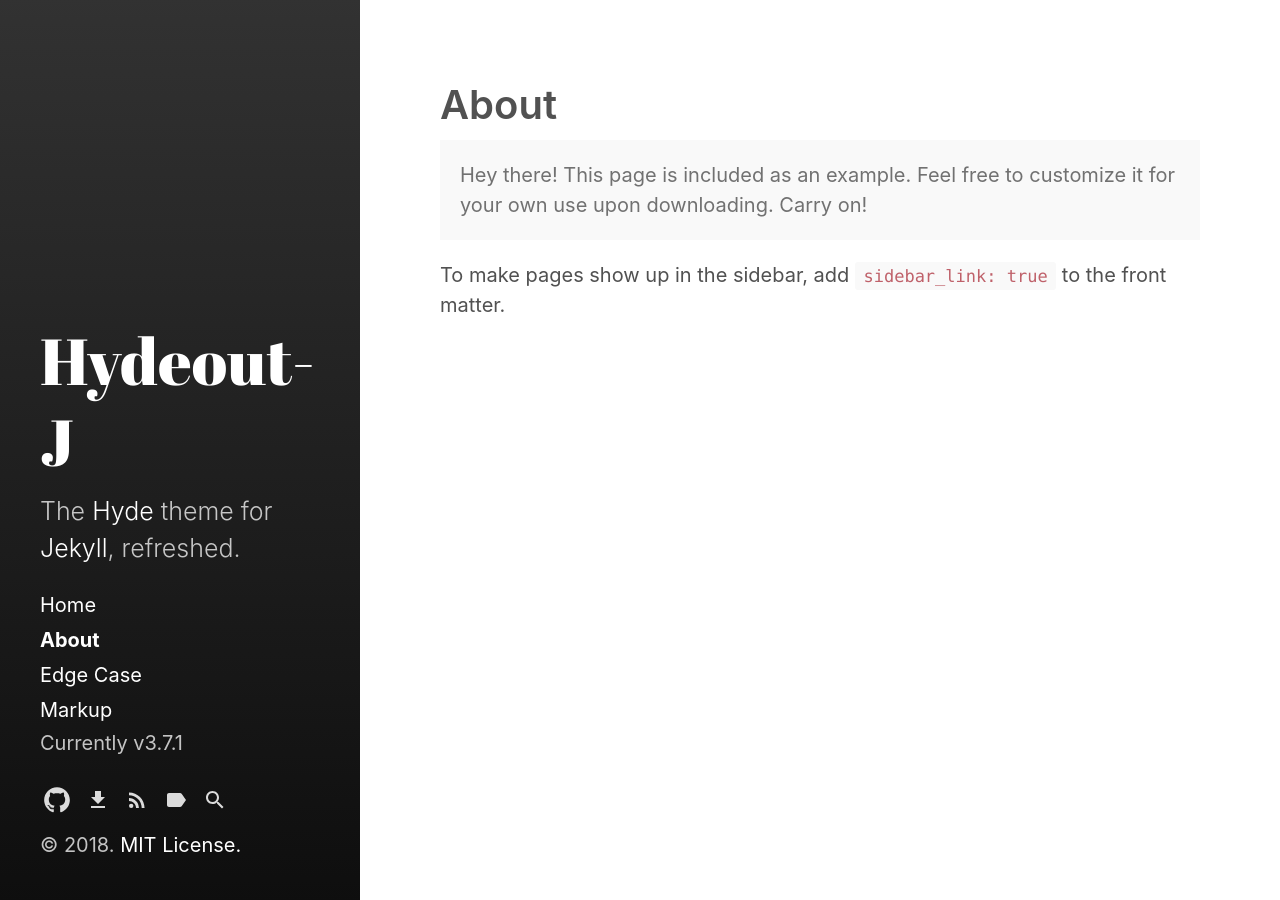
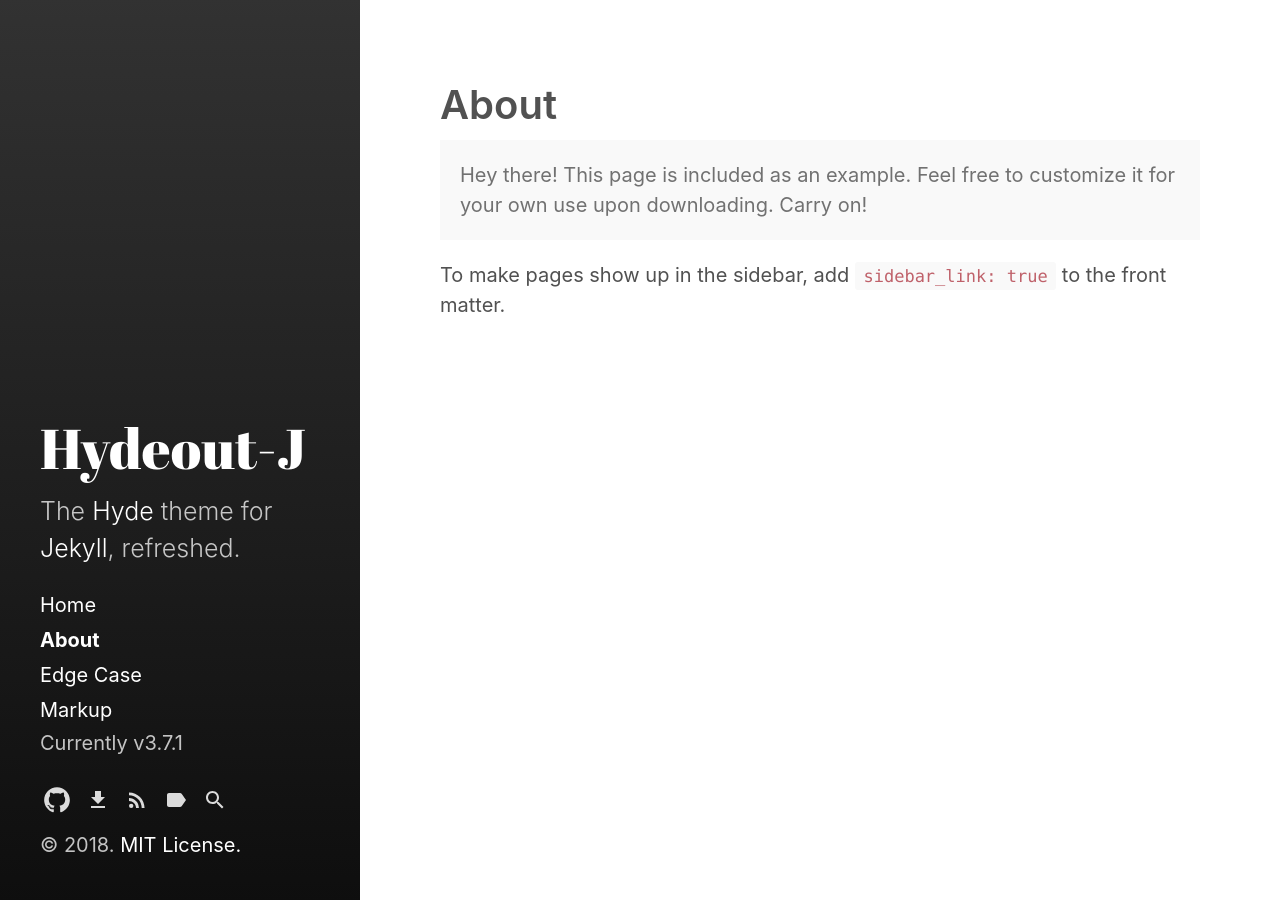
Before and after one commit to mirinae312/hydeout_j, a Jekyll site: the page built from about.md, in a window 1280 px wide. Built offline with Jekyll 4.4.1, drawn with Linux system fonts in a browser that asks for light colours.

Commit message:
sidebar title 수정 #1

```diff
--- a/_sass/hydeout/_layout.scss
+++ b/_sass/hydeout/_layout.scss
@@ -169,7 +169,7 @@ body {
 
   #sidebar {
     .site-title {
-      font-size: 3.25rem;
+      font-size: 2.8rem; // 3.25rem;
 
       a { color: $sidebar-title-color; }
       .back-arrow { display: none; }
```
